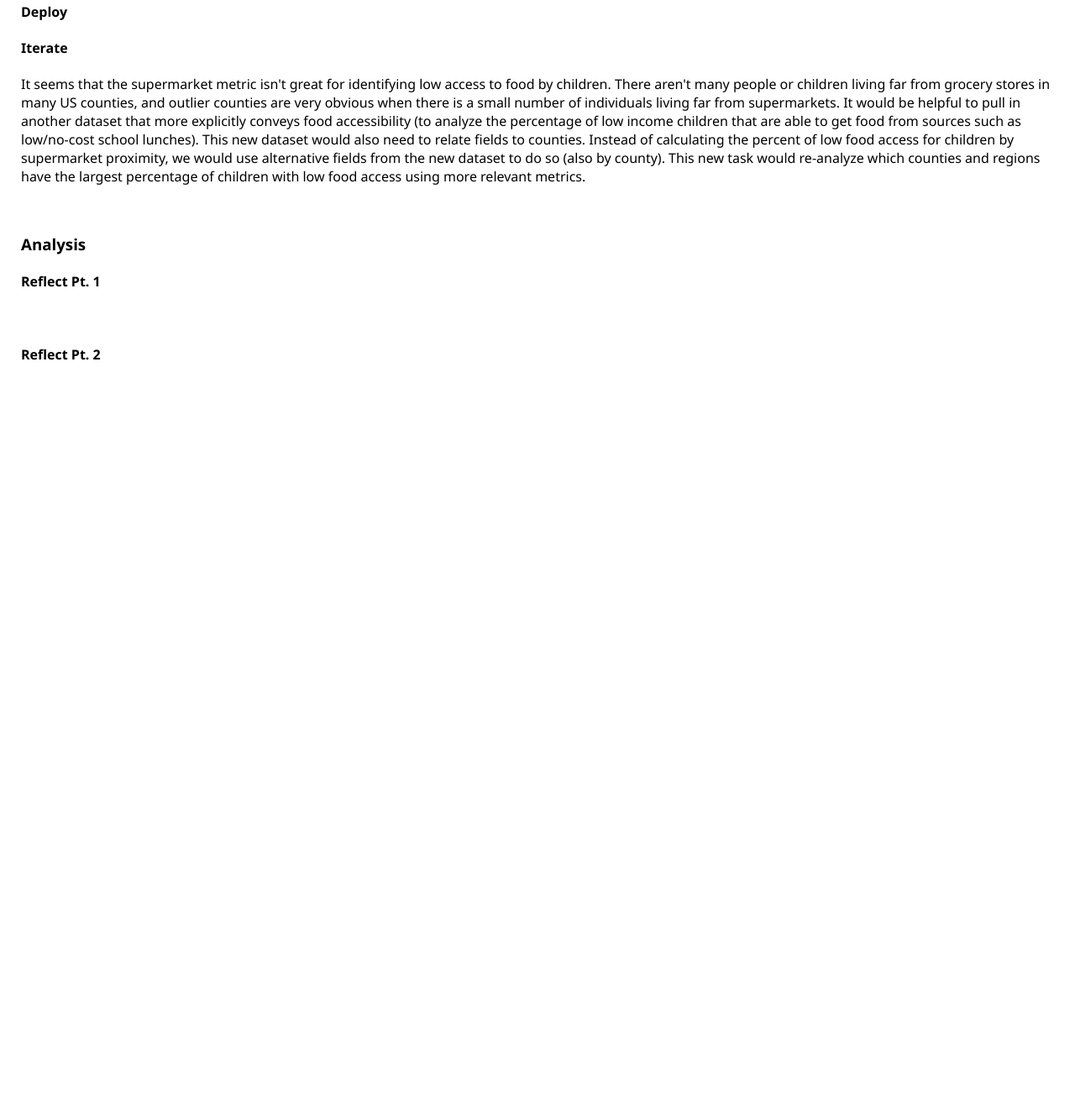
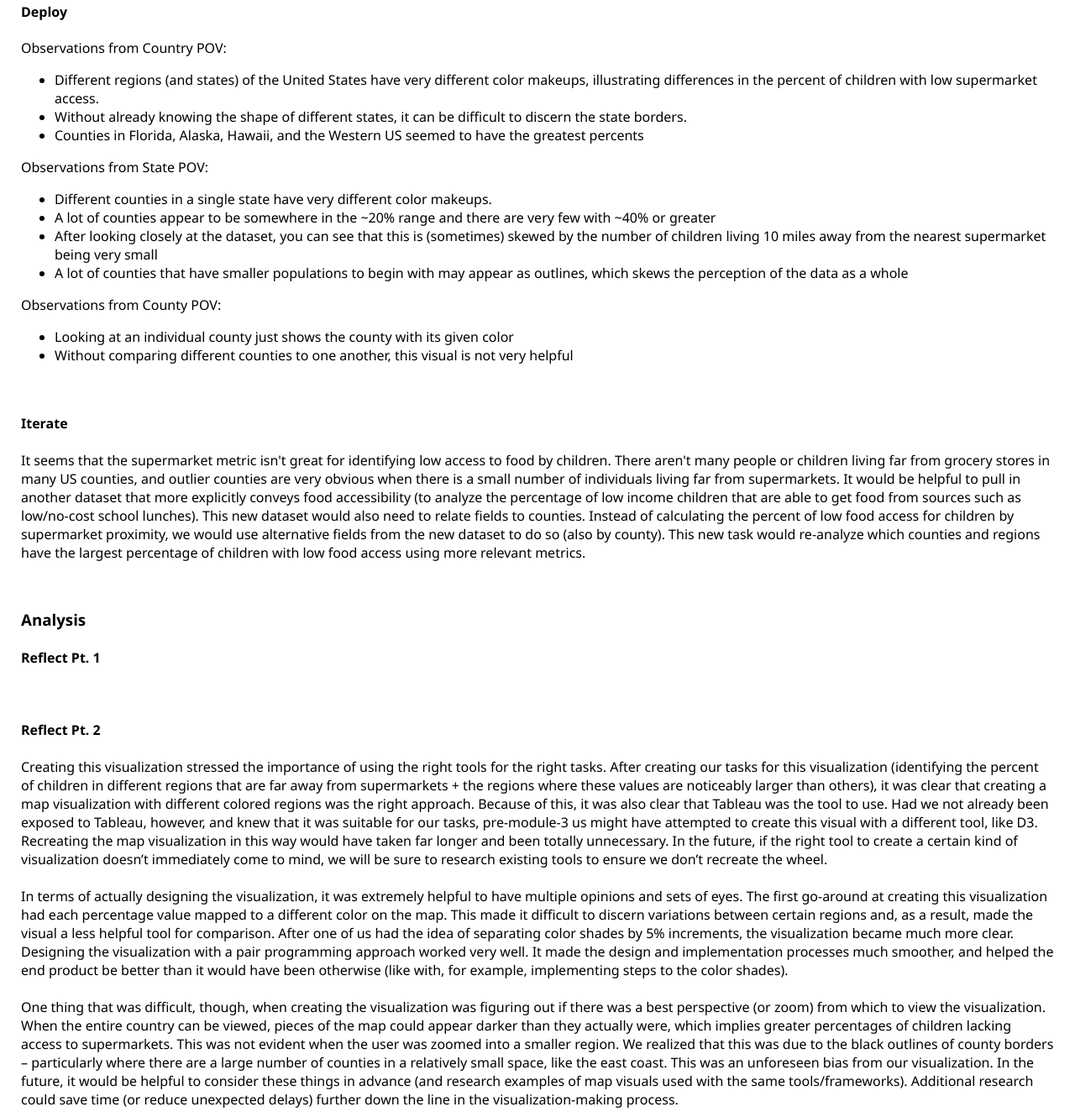
Before and after one commit to maddyandrews/module-3-design-study-lite, a plain HTML site: page index.html in a window 1280 px wide. Shown: the part 3727-5051 px from the top of the page at 84% size. Before the commit the page ends 4211 px from the top, so only its background shows below. Drawn offline with Linux system fonts and the light colour scheme.

Commit message:
Added reflection part 2.

```diff
--- a/index.html
+++ b/index.html
@@ -123,6 +123,26 @@
         of the previous shade.</p>
     <br>
     <h4>Deploy</h4>
+    <p>Observations from Country POV:
+        <ul>
+        <li>Different regions (and states) of the United States have very different color makeups, illustrating differences in the percent of children with low supermarket access.</li>
+        <li>Without already knowing the shape of different states, it can be difficult to discern the state borders.</li>
+        <li>Counties in Florida, Alaska, Hawaii, and the Western US seemed to have the greatest percents</li>
+        </ul>
+        Observations from State POV:
+        <ul>
+        <li>Different counties in a single state have very different color makeups.</li>
+        <li>A lot of counties appear to be somewhere in the ~20% range and there are very few with ~40% or greater</li>
+        <li>After looking closely at the dataset, you can see that this is (sometimes) skewed by the number of children living 10 miles away from the nearest supermarket being very small</li>
+        <li>A lot of counties that have smaller populations to begin with may appear as outlines, which skews the perception of the data as a whole</li>
+        </ul>
+        Observations from County POV:
+        <ul>
+        <li>Looking at an individual county just shows the county with its given color</li>
+        <li>Without comparing different counties to one another, this visual is not very helpful</li>
+        </ul>
+        </p>
+    <br>
     <h4>Iterate</h4>
     <p>It seems that the supermarket metric isn't great for identifying low access to food by children. There aren't
         many people or children living far from grocery stores in many US counties, and outlier counties are very
@@ -142,6 +162,33 @@
     <br>
 
     <h4>Reflect Pt. 2</h4>
-    <p></p>
+    <p>Creating this visualization stressed the importance of using the right tools for the right tasks. After creating
+        our tasks for this visualization (identifying the percent of children in different regions that are far away
+        from supermarkets + the regions where these values are noticeably larger than others), it was clear that creating
+        a map visualization with different colored regions was the right approach. Because of this, it was also clear
+        that Tableau was the tool to use. Had we not already been exposed to Tableau, however, and knew that it was
+        suitable for our tasks, pre-module-3 us might have attempted to create this visual with a different tool, like D3.
+        Recreating the map visualization in this way would have taken far longer and been totally unnecessary. In the
+        future, if the right tool to create a certain kind of visualization doesn’t immediately come to mind, we will be
+        sure to research existing tools to ensure we don’t recreate the wheel.
+        <br><br>
+        In terms of actually designing the visualization, it was extremely helpful to have multiple opinions and sets of
+        eyes. The first go-around at creating this visualization had each percentage value mapped to a different color on
+        the map. This made it difficult to discern variations between certain regions and, as a result, made the visual a
+        less helpful tool for comparison. After one of us had the idea of separating color shades by 5% increments, the
+        visualization became much more clear. Designing the visualization with a pair programming approach worked very well.
+        It made the design and implementation processes much smoother, and helped the end product be better than it would
+        have been otherwise (like with, for example, implementing steps to the color shades).
+        <br><br>
+        One thing that was difficult, though, when creating the visualization was figuring out if there was a best
+        perspective (or zoom) from which to view the visualization. When the entire country can be viewed, pieces
+        of the map could appear darker than they actually were, which implies greater percentages of children lacking
+        access to supermarkets. This was not evident when the user was zoomed into a smaller region. We realized that
+        this was due to the black outlines of county borders – particularly where there are a large number of counties
+        in a relatively small space, like the east coast. This was an unforeseen bias from our visualization. In the
+        future, it would be helpful to consider these things in advance (and research examples of map visuals used with
+        the same tools/frameworks). Additional research could save time (or reduce unexpected delays) further down the
+        line in the visualization-making process.
+    </p>
     <br>
 </body>
```
